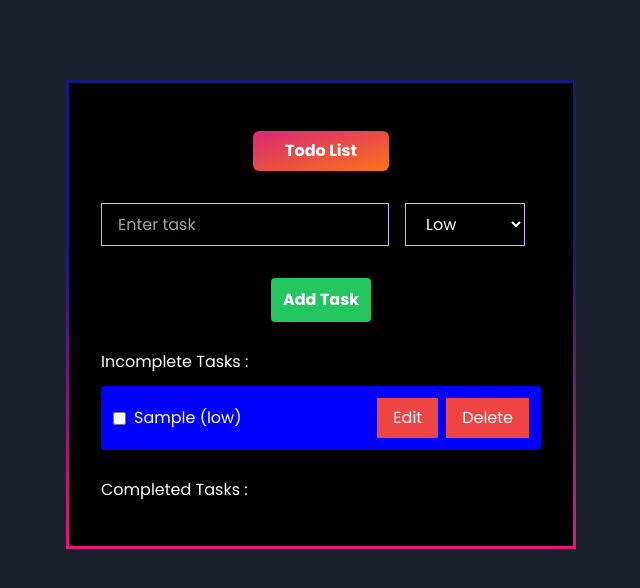
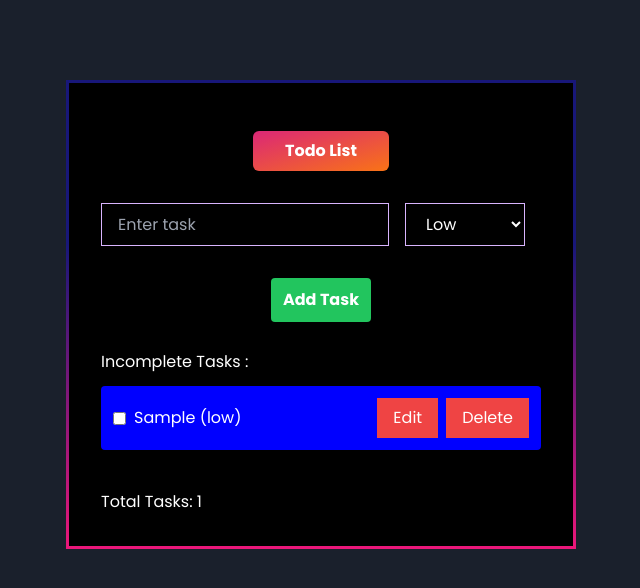
Before and after one commit to mehedihasananik/Todo-App-With-React, a React (Vite) app: page / in a window 1280 px wide. Both pictures are taken after typing "Sample" into the empty fields and a click on the button "Add Task". Shown: the top 588 px of the page, without its empty margins (319-959 px from the left). Built offline with nearby package versions, Linux system fonts and the light colour scheme.

Commit message:
counter for total & completed tasks

```diff
--- a/src/components/TodoManager/TodoManager.jsx
+++ b/src/components/TodoManager/TodoManager.jsx
@@ -6,6 +6,8 @@ import Todo from "../Todo/Todo";
 const TodoManager = () => {
   const [todos, setTodos] = useState([]);
   const [tasksAdded, setTasksAdded] = useState(false);
+  const [totalTasks, setTotalTasks] = useState(0);
+  const [completedTasks, setCompletedTasks] = useState(0);
 
   useEffect(() => {
     const storedTodos = JSON.parse(localStorage.getItem("todos")) || [];
@@ -16,6 +18,9 @@ const TodoManager = () => {
 
   useEffect(() => {
     localStorage.setItem("todos", JSON.stringify(todos));
+    // Update total and completed tasks counts
+    setTotalTasks(todos.length);
+    setCompletedTasks(todos.filter((todo) => todo.completed).length);
   }, [todos]);
 
   const priorityColors = {
@@ -77,7 +82,10 @@ const TodoManager = () => {
       <TodoForm addTodo={addTodo} />
 
       <div>
-        <h2 className="text-white py-3">Incomplete Tasks :</h2>
+        {incompleteTodos.length && (
+          <h2 className="text-white py-3">Incomplete Tasks :</h2>
+        )}
+
         {incompleteTodos.map((todo) => (
           <Todo
             key={todo.id}
@@ -92,7 +100,10 @@ const TodoManager = () => {
       </div>
 
       <div>
-        <h2 className="text-white py-3">Completed Tasks :</h2>
+        {completedTodos.length && (
+          <h2 className="text-white py-3">Completed Tasks :</h2>
+        )}
+
         {completedTodos.map((todo) => (
           <Todo
             key={todo.id}
@@ -104,6 +115,14 @@ const TodoManager = () => {
           />
         ))}
       </div>
+
+      {totalTasks > 0 && (
+        <div className="text-white">
+          Total Tasks: {totalTasks}
+          <br />
+          {completedTodos.length > 0 && <> Completed Tasks: {completedTasks}</>}
+        </div>
+      )}
     </div>
   );
 };
```
